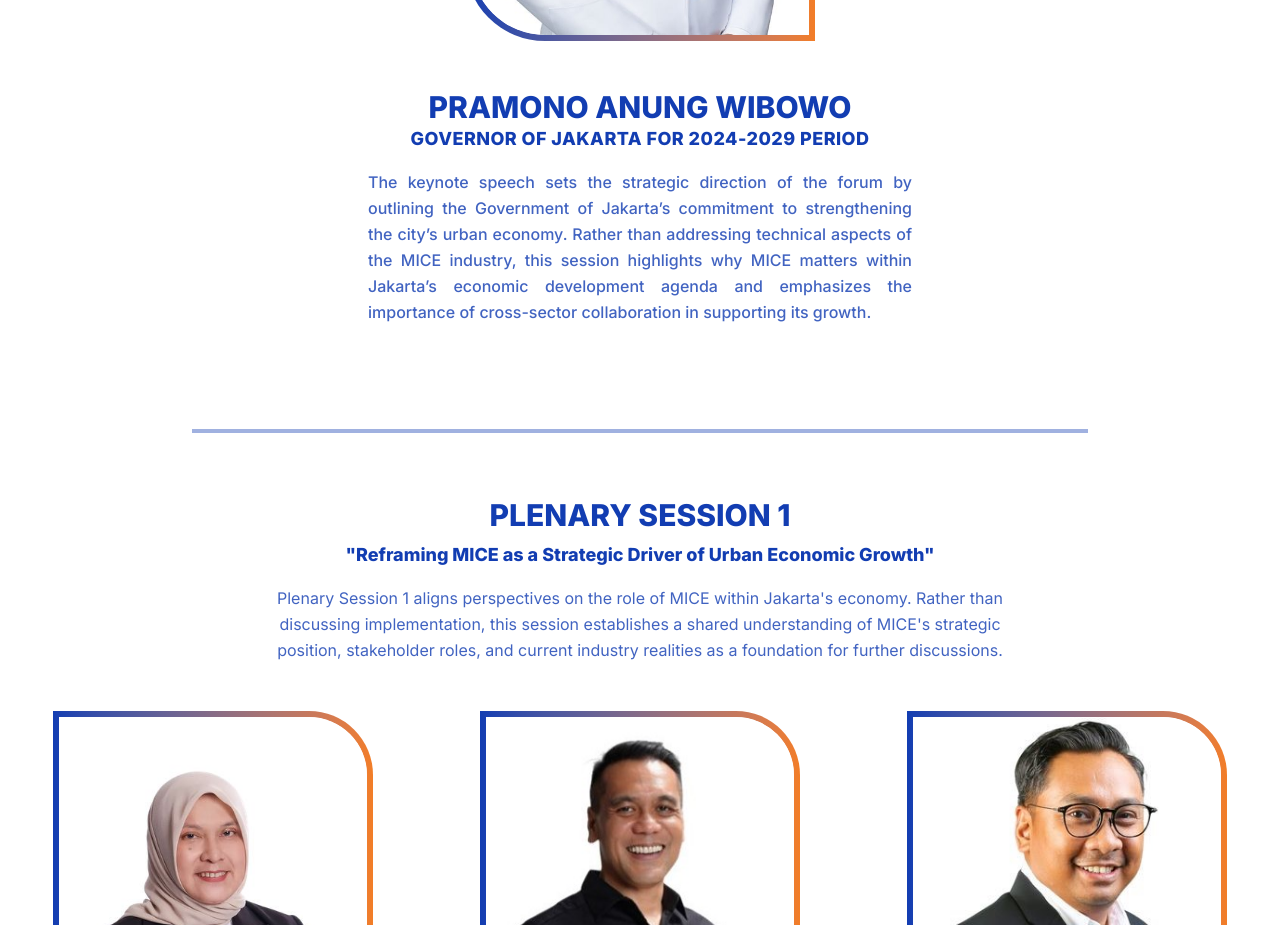
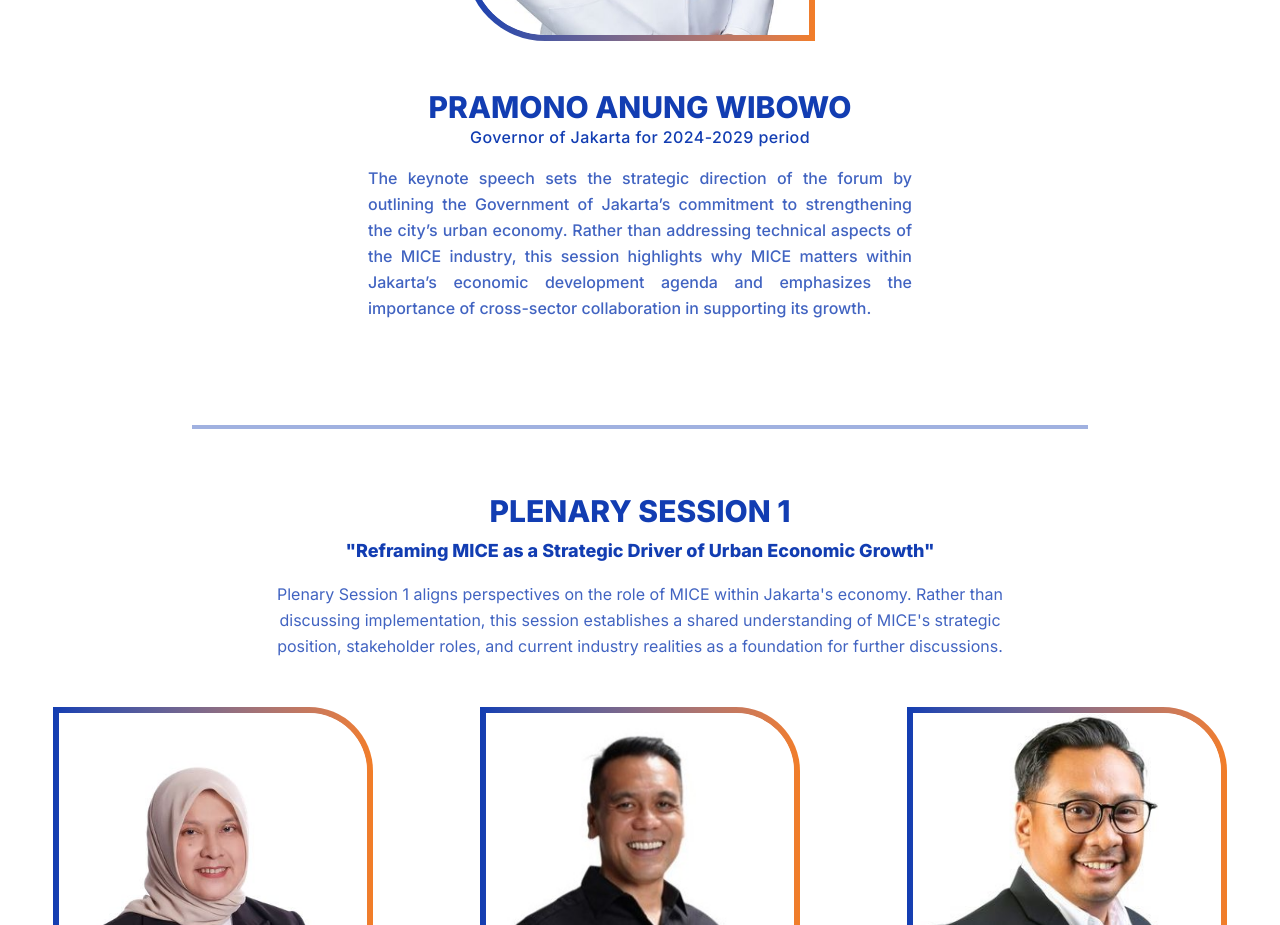
Before and after one commit to heolazz/inamice2026, a Next.js app: page / in a window 1280 px wide. Shown: the part 6740-7665 px from the top of the page. Built offline with nearby package versions, Linux system fonts and the light colour scheme; a web font is replaced by a local one.

Commit message:
style: adjust text styling for keynote speaker role

```diff
--- a/src/components/sections/Speakers.tsx
+++ b/src/components/sections/Speakers.tsx
@@ -70,7 +70,7 @@ const Speakers = () => {
                             </div>
                         </div>
                         <h4 className="text-3xl font-black text-inamice-blue mt-4">{keynote?.name}</h4>
-                        <p className="text-inamice-blue text-lg font-extrabold uppercase mb-4 tracking-wide">{keynote?.role}</p>
+                        <p className="text-inamice-blue text-md font-medium mb-4 tracking-wide">{keynote?.role}</p>
                         <p className="text-inamice-blue text-md text-justify max-w-xl px-4 leading-relaxed opacity-80 mb-6 font-medium">
                             The keynote speech sets the strategic direction of the forum by outlining the Government of Jakarta’s commitment to strengthening the city’s urban economy. Rather than addressing technical aspects of the MICE industry, this session highlights why MICE matters within Jakarta’s economic development agenda and emphasizes the importance of cross-sector collaboration in supporting its growth.
                         </p>
```
